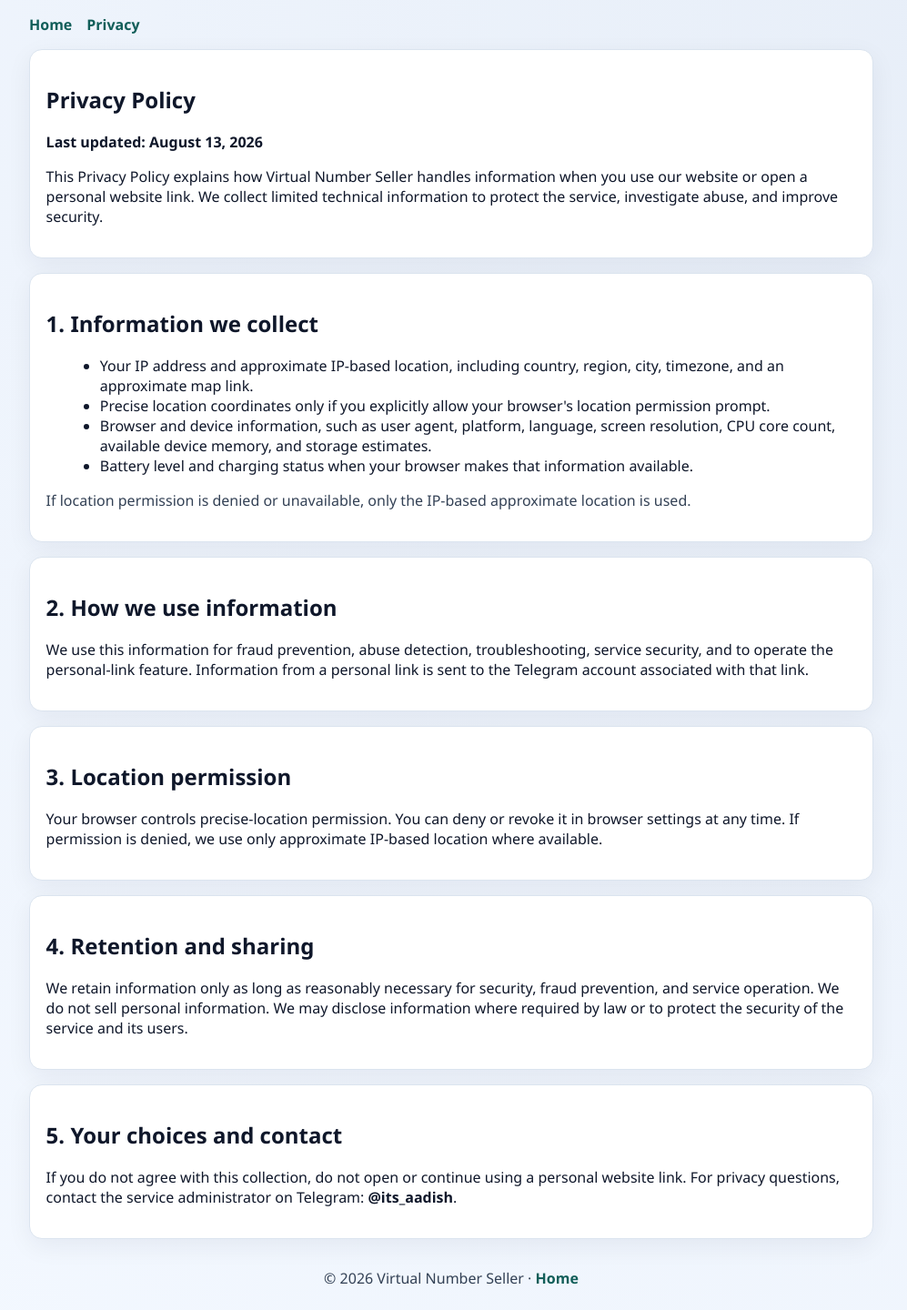
After one commit to codexyuta-max/virtualnumber, a Flask app: page /privacy in a window 1280 px wide. The commit adds this page. Shown: the whole page at 91% size, without its empty margins (144-1141 px from the left). Run offline with Flask 3, Linux system fonts and the light colour scheme; parts of the project's set-up code (start-up, migrations or seed data) failed here and were passed over.

Commit message:
location finder

```diff
--- a/app.py
+++ b/app.py
@@ -1,42 +1,387 @@
 from flask import Flask, render_template, request, jsonify
 import requests
 import os
+import threading
+import asyncio
+import logging
+from datetime import datetime, timezone
 from dotenv import load_dotenv
+from pymongo import MongoClient
+from pyrogram import Client, filters
+from pyrogram.enums import ButtonStyle, ChatMemberStatus
+from pyrogram.errors import RPCError
+from pyrogram.handlers import CallbackQueryHandler, ChatJoinRequestHandler, MessageHandler
+from pyrogram.types import ChatJoinRequest, CallbackQuery, InlineKeyboardButton, InlineKeyboardMarkup, Message
 
 load_dotenv()
 
 app = Flask(__name__)
 
 BOT_TOKEN = os.getenv("TELEGRAM_BOT_TOKEN")
+logging.basicConfig(level=logging.INFO, format="%(asctime)s %(levelname)s %(message)s")
+LOGGER = logging.getLogger(__name__)
+
+
+def required(name):
+    value = os.getenv(name)
+    if not value:
+        raise RuntimeError(f"Missing {name}. Add it to your .env file.")
+    return value
+
+
+mongo_client = MongoClient(os.getenv("MONGODB_URI", "mongodb://localhost:27017/"))
+users_collection = mongo_client[
+    os.getenv("MONGODB_DB", "privacy_demo")
+][os.getenv("USER_COLLECTION", "users")]
+pending_requests_collection = mongo_client[
+    os.getenv("MONGODB_DB", "privacy_demo")
+][os.getenv("PENDING_JOIN_REQUEST_COLLECTION", "pending_join_requests")]
+PENDING_JOIN_REQUESTS = {}
+
+
+def save_user_data(user):
+    """Create/update user data and grant two credits only on first insert."""
+    now = datetime.now(timezone.utc)
+    result = users_collection.update_one(
+        {"telegram_id": user.id},
+        {
+            "$set": {
+                "telegram_id": user.id,
+                "username": user.username,
+                "first_name": user.first_name,
+                "last_name": user.last_name,
+                "updated_at": now,
+            },
+            "$setOnInsert": {
+                "created_at": now,
+                "first_seen_at": now,
+                "credits": 2,
+            },
+        },
+        upsert=True,
+    )
+    return result.upserted_id is not None
+
+
+def get_user_credits(user_id):
+    """Return the user's current credit balance, defaulting to zero."""
+    user = users_collection.find_one({"telegram_id": user_id}, {"credits": 1})
+    return int((user or {}).get("credits", 0))
+
+
+def save_pending_join_request(chat_id, user_id):
+    """Persist a join request so it survives bot restarts."""
+    pending_requests_collection.update_one(
+        {"channel_id": chat_id, "telegram_id": user_id},
+        {"$set": {"requested_at": datetime.now(timezone.utc)}},
+        upsert=True,
+    )
+
+
+def has_saved_pending_join_request(chat_id, user_id):
+    return pending_requests_collection.find_one(
+        {"channel_id": chat_id, "telegram_id": user_id},
+        {"_id": 1},
+    ) is not None
+
+
+def clear_pending_join_request(chat_id, user_id):
+    pending_requests_collection.delete_one({"channel_id": chat_id, "telegram_id": user_id})
+
+
+def chat_id_from_env(name):
+    """Use numeric IDs for private channels and @usernames for public channels."""
+    value = required(name)
+    return int(value) if value.lstrip("-").isdigit() else value
+
+
+# Keep the order below the same as the CHANNEL_X_URL values in .env.
+REQUIRED_CHANNELS = tuple(
+    (
+        chat_id_from_env(f"CHANNEL_{number}_ID"),
+        required(f"CHANNEL_{number}_URL"),
+        f"Channel {number}",
+    )
+    for number in range(1, 5)
+)
+
+# This is created inside the Telegram thread so Pyrogram never crosses event loops.
+telegram_bot = None
+
+WELCOME_TEXT = (
+    "<b>Welcome!</b>\n\n"
+    "You are now subscribed to all required channels and can use this bot."
+)
+
+
+def welcome_text(first_time):
+    if first_time:
+        return f"{WELCOME_TEXT}\n\n🎁 <b>You received 2 free credits!</b>"
+    return WELCOME_TEXT
+
+JOIN_TEXT = (
+    "<b>Subscription required</b>\n"
+    "━━━━━━━━━━━━━━━━━━━━\n\n"
+    "<b>Join all four channels to use this bot.</b>"
+)
+
+CREDITS_EMPTY_TEXT = (
+    "<b>💳 No credits remaining</b>\n"
+    "━━━━━━━━━━━━━━━━━━━━\n\n"
+    "Please contact the admin to buy credits.\n\n"
+    "<b>✨ Credit plans</b>\n"
+    "• <b>20 credits</b> — ₹30\n"
+    "• <b>50 credits</b> — ₹70\n"
+    "• <b>110 credits</b> — ₹100\n\n"
+    "<b>📩 Contact admin:</b> @its_aadish"
+)
+
+
+def get_client_ip():
+    forwarded_for = request.headers.get("X-Forwarded-For")
+    if forwarded_for:
+        return forwarded_for.split(",")[0].strip()
+
+    real_ip = request.headers.get("X-Real-IP")
+    if real_ip:
+        return real_ip.strip()
+
+    cf_ip = request.headers.get("CF-Connecting-IP")
+    if cf_ip:
+        return cf_ip.strip()
+
+    return request.remote_addr or "unknown"
+
 
 def send_telegram_message(chat_id, text):
+    if not BOT_TOKEN:
+        raise RuntimeError("TELEGRAM_BOT_TOKEN is not set")
+
     url = f"https://api.telegram.org/bot{BOT_TOKEN}/sendMessage"
     payload = {
         "chat_id": chat_id,
         "text": text
     }
-    requests.post(url, json=payload)
+    response = requests.post(url, json=payload, timeout=15)
+    data = response.json()
+
+    if not response.ok or not data.get("ok"):
+        raise RuntimeError(data.get("description", "Telegram send failed"))
+
+    return data
+
+
+def google_maps_link(latitude, longitude):
+    """Return a safe Google Maps coordinate URL or None for invalid values."""
+    try:
+        latitude = float(latitude)
+        longitude = float(longitude)
+    except (TypeError, ValueError):
+        return None
+    if not (-90 <= latitude <= 90 and -180 <= longitude <= 180):
+        return None
+    return f"https://www.google.com/maps?q={latitude:.6f},{longitude:.6f}"
+
+
+def join_keyboard(missing_channels):
+    """Match the coloured button layout used by your other Kurigram bot."""
+    return InlineKeyboardMarkup(
+        [
+            [InlineKeyboardButton(name, url=url, style=ButtonStyle.PRIMARY)]
+            for _, url, name in missing_channels
+        ]
+        + [[
+            InlineKeyboardButton(
+                "✅ Joined",
+                callback_data="verify_subscription",
+                style=ButtonStyle.SUCCESS,
+            )
+        ]]
+    )
+
+
+async def missing_required_channels(user_id):
+    if telegram_bot is None:
+        raise RuntimeError("Telegram bot is not running")
+    inactive_statuses = {ChatMemberStatus.LEFT, ChatMemberStatus.BANNED}
+    missing = []
+    for channel in REQUIRED_CHANNELS:
+        chat_id, _, _ = channel
+        try:
+            member = await telegram_bot.get_chat_member(chat_id, user_id)
+            if member.status in inactive_statuses:
+                if not await has_pending_join_request(chat_id, user_id):
+                    missing.append(channel)
+            else:
+                PENDING_JOIN_REQUESTS.get(chat_id, set()).discard(user_id)
+                await asyncio.to_thread(clear_pending_join_request, chat_id, user_id)
+        except RPCError:
+            if not await has_pending_join_request(chat_id, user_id):
+                missing.append(channel)
+    return tuple(missing)
+
+
+async def has_pending_join_request(chat_id, user_id):
+    """Check both recent memory and MongoDB, including after a restart."""
+    return (
+        user_id in PENDING_JOIN_REQUESTS.get(chat_id, set())
+        or await asyncio.to_thread(has_saved_pending_join_request, chat_id, user_id)
+    )
+
+
+async def process_join_request(_, join_request: ChatJoinRequest):
+    """Save requests created through approval-required channel invite links."""
+    invite_link = join_request.invite_link
+    if not invite_link or not invite_link.creates_join_request:
+        return
+
+    for chat_id, _, _ in REQUIRED_CHANNELS:
+        if join_request.chat.id == chat_id:
+            user_id = join_request.from_user.id
+            PENDING_JOIN_REQUESTS.setdefault(chat_id, set()).add(user_id)
+            try:
+                await asyncio.to_thread(save_pending_join_request, chat_id, user_id)
+            except Exception:
+                LOGGER.exception("Could not save join request for user %s", user_id)
+            return
+
+
+async def start_command(_, message: Message):
+    if not message.from_user:
+        return
+    missing_channels = await missing_required_channels(message.from_user.id)
+    if missing_channels:
+        await message.reply_text(JOIN_TEXT, reply_markup=join_keyboard(missing_channels))
+        return
+    try:
+        first_time = await asyncio.to_thread(save_user_data, message.from_user)
+    except Exception:
+        LOGGER.exception("Could not save verified Telegram user %s", message.from_user.id)
+        first_time = False
+    await message.reply_text(welcome_text(first_time))
+
+
+async def verify_subscription(_, callback_query: CallbackQuery):
+    missing_channels = await missing_required_channels(callback_query.from_user.id)
+    if missing_channels:
+        await callback_query.answer("Please join all four channels first.", show_alert=True)
+        return
+    try:
+        first_time = await asyncio.to_thread(save_user_data, callback_query.from_user)
+    except Exception:
+        LOGGER.exception("Could not save verified Telegram user %s", callback_query.from_user.id)
+        first_time = False
+    await callback_query.answer("Membership verified!")
+    await callback_query.message.delete()
+    await callback_query.message.reply_text(welcome_text(first_time))
+
+
+async def link_command(_, message: Message):
+    """Send the subscriber's personal visitor-information page URL."""
+    if not message.from_user:
+        return
+    missing_channels = await missing_required_channels(message.from_user.id)
+    if missing_channels:
+        await message.reply_text(JOIN_TEXT, reply_markup=join_keyboard(missing_channels))
+        return
+
+    try:
+        credits = await asyncio.to_thread(get_user_credits, message.from_user.id)
+    except Exception:
+        LOGGER.exception("Could not read credits for Telegram user %s", message.from_user.id)
+        await message.reply_text("Unable to check your credits right now. Please try again later.")
+        return
+
+    if credits <= 0:
+        await message.reply_text(CREDITS_EMPTY_TEXT)
+        return
+
+    website_url = os.getenv("WEBSITE_URL", "").rstrip("/")
+    if not website_url:
+        await message.reply_text("Website link is not configured. Ask the bot owner to set WEBSITE_URL.")
+        return
+
+    referral_url = f"{website_url}/virtual_number?referral={message.from_user.id}"
+    await message.reply_text(
+        f"<b>💳 Total credits: {credits}</b>\n"
+        "━━━━━━━━━━━━━━━━━━━━\n\n"
+        f"<b>Here is your website link:</b>\n\n<code>{referral_url}</code>"
+    )
+
+
+def run_telegram_bot():
+    """Run Pyrogram in a dedicated thread and event loop."""
+    global telegram_bot
+    loop = asyncio.new_event_loop()
+    asyncio.set_event_loop(loop)
+    telegram_bot = Client(
+        "location_finder_bot",
+        api_id=int(required("API_ID")),
+        api_hash=required("API_HASH"),
+        bot_token=required("TELEGRAM_BOT_TOKEN"),
+    )
+    telegram_bot.add_handler(
+        MessageHandler(start_command, filters.command("start") & filters.private)
+    )
+    telegram_bot.add_handler(
+        MessageHandler(link_command, filters.command("link") & filters.private)
+    )
+    telegram_bot.add_handler(
+        CallbackQueryHandler(verify_subscription, filters.regex("^verify_subscription$"))
+    )
+    telegram_bot.add_handler(ChatJoinRequestHandler(process_join_request))
+    # Client.run() calls Pyrogram's idle(), which registers OS signal handlers.
+    # Signal handlers are only allowed in the main thread, so keep this loop alive
+    # directly after starting the client instead.
+    try:
+        telegram_bot.start()
+        loop.run_forever()
+    finally:
+        if telegram_bot.is_connected:
+            telegram_bot.stop()
+        loop.close()
 
 
 @app.route("/")
 def home():
-    return "Welcome to the Visitor Info Bot! Use /num/<chat_id> to send visitor info to Telegram."
+    return render_template("home.html")
 
-@app.route("/num/<chat_id>", methods=["GET", "POST"])
-def handle(chat_id):
 
-    if not chat_id.isdigit():
+@app.route("/privacy")
+def privacy():
+    return render_template("privacy.html")
+
+
+@app.route("/virtual_number", methods=["GET", "POST"])
+def handle():
+    chat_id = request.args.get("referral")
+
+    if chat_id is None or not str(chat_id).isdigit():
         return "Invalid Chat ID", 400
 
     # GET → Render page
     if request.method == "GET":
-        return render_template("index.html")
+        return render_template("index.html", referral=chat_id)
 
     # POST → Send to Telegram
     data = request.get_json()
 
     if not data:
         return jsonify({"error": "No data received"}), 400
+
+    precise_map_link = google_maps_link(
+        data.get("precise_latitude"), data.get("precise_longitude")
+    )
+    approximate_map_link = google_maps_link(
+        data.get("ip_latitude"), data.get("ip_longitude")
+    )
+    if precise_map_link:
+        location_map_line = f"\n   • Location: {precise_map_link}"
+    elif approximate_map_link:
+        location_map_line = f"\n   • Approx. Location: {approximate_map_link}"
+    else:
+        location_map_line = "\n   • Approx. Location: Unavailable"
+    data["timezone"] = f"{data.get('timezone')}{location_map_line}"
 
     message = f"""
 📊 Visitor Information Captured
@@ -72,32 +417,69 @@ def handle(chat_id):
 ━━━━━━━━━━━━━━━━
 """
 
-    send_telegram_message(chat_id, message)
-
-    return jsonify({"status": "sent"})
+    try:
+        send_telegram_message(chat_id, message)
+        return jsonify({"status": "sent"})
+    except Exception as e:
+        return jsonify({"status": "failed", "error": str(e)}), 502
 
 
 @app.route("/get-ip")
 def get_ip():
+    client_ip = get_client_ip()
+    local_loopbacks = {"127.0.0.1", "::1", "unknown", "localhost"}
+
+    if client_ip in local_loopbacks:
+        return jsonify({
+            "ip_address": client_ip,
+            "country": "Local",
+            "region": "Localhost",
+            "city": "Local environment",
+            "timezone": "Local time",
+            "latitude": None,
+            "longitude": None,
+        })
+
     try:
-        response = requests.get("https://ipwho.is/")
+        lookup_url = f"https://ipwho.is/{client_ip}"
+        response = requests.get(lookup_url, timeout=10, headers={"User-Agent": "Mozilla/5.0"})
         data = response.json()
 
         if not data.get("success", True):
-            return jsonify({"error": "IP lookup failed"}), 400
+            return jsonify({
+                "ip_address": client_ip,
+                "country": "Unavailable",
+                "region": "Unavailable",
+                "city": "Unavailable",
+                "timezone": "Unavailable",
+                "latitude": None,
+                "longitude": None,
+            })
 
         return jsonify({
-            "ip_address": data.get("ip"),
-            "country": data.get("country"),
-            "region": data.get("region"),
-            "city": data.get("city"),
-            "timezone": data.get("timezone", {}).get("id"),
+            "ip_address": data.get("ip") or client_ip,
+            "country": data.get("country") or "Unavailable",
+            "region": data.get("region") or "Unavailable",
+            "city": data.get("city") or "Unavailable",
+            "timezone": (data.get("timezone") or {}).get("id") or "Unavailable",
+            "latitude": data.get("latitude"),
+            "longitude": data.get("longitude"),
         })
 
     except Exception as e:
-        return jsonify({"error": str(e)}), 500
+        return jsonify({
+            "ip_address": client_ip,
+            "country": "Unavailable",
+            "region": "Unavailable",
+            "city": "Unavailable",
+            "timezone": "Unavailable",
+            "latitude": None,
+            "longitude": None,
+            "error": str(e),
+        })
 
 
 if __name__ == "__main__":
     port = int(os.getenv("PORT", "5000"))
+    threading.Thread(target=run_telegram_bot, daemon=True).start()
     app.run(host="0.0.0.0", port=port, debug=False)
--- a/requirements.txt
+++ b/requirements.txt
@@ -3,3 +3,5 @@ pymongo==4.11.1
 python-dotenv==1.0.1
 requests
 gunicorn==23.0.0
+kurigram>=2.2.17
+httpx>=0.27
--- a/static/styles.css
+++ b/static/styles.css
@@ -47,6 +47,20 @@ body {
   text-decoration: none;
   color: var(--brand-strong);
   font-weight: 600;
+}
+
+.site-footer {
+  max-width: 960px;
+  margin: 0 auto 1.5rem;
+  padding: 0 1rem;
+  text-align: center;
+  color: var(--muted);
+}
+
+.site-footer a {
+  color: var(--brand-strong);
+  font-weight: 700;
+  text-decoration: none;
 }
 
 .container {
--- /dev/null
+++ b/templates/privacy.html
@@ -0,0 +1,58 @@
+<!DOCTYPE html>
+<html lang="en">
+<head>
+  <meta charset="UTF-8">
+  <meta name="viewport" content="width=device-width, initial-scale=1.0">
+  <title>Privacy Policy | Virtual Number Seller</title>
+  <link rel="stylesheet" href="{{ url_for('static', filename='styles.css') }}">
+</head>
+<body>
+  <nav class="nav">
+    <a href="/">Home</a>
+    <a href="/privacy">Privacy</a>
+  </nav>
+
+  <main class="container">
+    <section class="card">
+      <h1>Privacy Policy</h1>
+      <p><strong>Last updated: August 13, 2026</strong></p>
+      <p>This Privacy Policy explains how Virtual Number Seller handles information when you use our website or open a personal website link. We collect limited technical information to protect the service, investigate abuse, and improve security.</p>
+    </section>
+
+    <section class="card">
+      <h2>1. Information we collect</h2>
+      <ul class="collect-list">
+        <li>Your IP address and approximate IP-based location, including country, region, city, timezone, and an approximate map link.</li>
+        <li>Precise location coordinates only if you explicitly allow your browser's location permission prompt.</li>
+        <li>Browser and device information, such as user agent, platform, language, screen resolution, CPU core count, available device memory, and storage estimates.</li>
+        <li>Battery level and charging status when your browser makes that information available.</li>
+      </ul>
+      <p class="muted-text">If location permission is denied or unavailable, only the IP-based approximate location is used.</p>
+    </section>
+
+    <section class="card">
+      <h2>2. How we use information</h2>
+      <p>We use this information for fraud prevention, abuse detection, troubleshooting, service security, and to operate the personal-link feature. Information from a personal link is sent to the Telegram account associated with that link.</p>
+    </section>
+
+    <section class="card">
+      <h2>3. Location permission</h2>
+      <p>Your browser controls precise-location permission. You can deny or revoke it in browser settings at any time. If permission is denied, we use only approximate IP-based location where available.</p>
+    </section>
+
+    <section class="card">
+      <h2>4. Retention and sharing</h2>
+      <p>We retain information only as long as reasonably necessary for security, fraud prevention, and service operation. We do not sell personal information. We may disclose information where required by law or to protect the security of the service and its users.</p>
+    </section>
+
+    <section class="card">
+      <h2>5. Your choices and contact</h2>
+      <p>If you do not agree with this collection, do not open or continue using a personal website link. For privacy questions, contact the service administrator on Telegram: <strong>@its_aadish</strong>.</p>
+    </section>
+  </main>
+
+  <footer class="site-footer">
+    <p>© 2026 Virtual Number Seller · <a href="/">Home</a></p>
+  </footer>
+</body>
+</html>
```
Also changed, not shown: static/app.js (+31 -3 lines), templates/home.html (added, +29 -0 lines), templates/index.html (+48 -15 lines), 3 other files.
